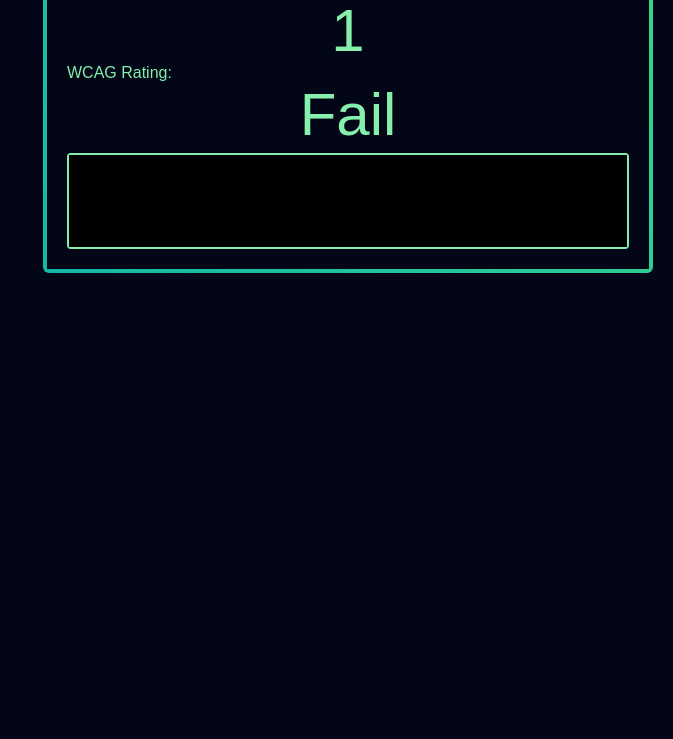
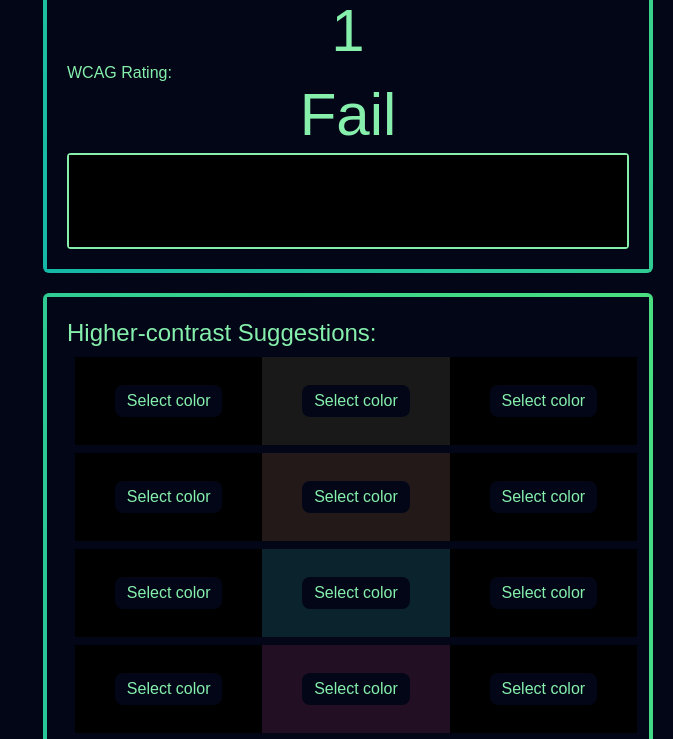
Before and after one commit to Hillary764/color-picker, a React (Vite) app: page /icons in a window 1280 px wide. Shown: the part 2000-2739 px from the top of the page, without its empty margins (607-1280 px from the left). Before the commit the page ends 2589 px from the top, so only its background shows below. Built offline with nearby package versions, Linux system fonts and the light colour scheme.

Commit message:
icon suggestions

```diff
--- a/src/Routes/Icons/Icons.tsx
+++ b/src/Routes/Icons/Icons.tsx
@@ -3,6 +3,8 @@ import Card from "../../components/Card/Card";
 import { RGBMap } from "../../components/ContrastPicker/ContrastPicker";
 import ColorSelector from "../../components/ColorSelector/ColorSelector";
 import RatioResult from "../../components/RatioResult/RatioResult";
+import IconSuggestions from "../../components/IconSuggestions/IconSuggestions";
+import { rgbToHex } from "../../utilities/rgbToHex";
 
 export default function IconsScreen() {
   const [bg, setBg] = useState("#000000");
@@ -174,6 +176,23 @@ export default function IconsScreen() {
               />
             </div>
           </Card>
+          <IconSuggestions
+            bgRGB={bgRGB}
+            strokeRGB={strokeRGB}
+            fillRGB={fillRGB}
+            setBg={(map) => {
+              setBgRGB(map);
+              setBg(rgbToHex(map.red, map.green, map.blue));
+            }}
+            setFill={(map) => {
+              setFillRGB(map);
+              setFill(rgbToHex(map.red, map.green, map.blue));
+            }}
+            setStroke={(map) => {
+              setStrokeRGB(map);
+              setStroke(rgbToHex(map.red, map.green, map.blue));
+            }}
+          />
         </div>
       </div>
     </>
--- a/src/components/Card/Card.tsx
+++ b/src/components/Card/Card.tsx
@@ -17,7 +17,7 @@ export default function Card({
              before:to-green-400 before:rounded-md
              ${className ?? ""}`}
     >
-      <div className="bg-slate-950 w-full z-20 h-full">{children}</div>
+      <div className="bg-slate-950 w-full z-20 h-full p-5">{children}</div>
     </div>
   );
 }
--- /dev/null
+++ b/src/components/ColorSwatch/ColorSwatch.tsx
@@ -0,0 +1,27 @@
+import { rgbToHex } from "../../utilities/rgbToHex";
+import { RGBMap } from "../ContrastPicker/ContrastPicker";
+
+interface Props {
+  setColor: () => void;
+  colorRgb: RGBMap;
+  className?: string;
+}
+
+export default function ColorSwatch({ setColor, colorRgb, className }: Props) {
+  return (
+    <div
+      className={`flex-1 p-4 flex justify-center items-center ${className}`}
+      style={{
+        backgroundColor: rgbToHex(colorRgb.red, colorRgb.green, colorRgb.blue),
+      }}
+    >
+      <button
+        onClick={setColor}
+        className="rounded-lg px-3 py-1 my-3 bg-slate-950"
+        type="button"
+      >
+        Select color
+      </button>
+    </div>
+  );
+}
--- a/src/components/GreaterContrast/GreaterContrast.tsx
+++ b/src/components/GreaterContrast/GreaterContrast.tsx
@@ -1,5 +1,6 @@
 import { suggestNewContrasts } from "../../utilities/contrastSuggestion";
-import { rgbToHex } from "../../utilities/rgbToHex";
+
+import ColorSwatch from "../ColorSwatch/ColorSwatch";
 import { RGBMap } from "../ContrastPicker/ContrastPicker";
 
 interface Props {
@@ -45,47 +46,18 @@ export default function GreaterContrast({ rgb1, rgb2, setValues }: Props) {
               key={`${option.rgb1.red}-${option.rgb1.green}-${option.rgb1.blue}-${index}`}
             >
               <div className="flex flex-row h-fit border-white border-2 ">
-                <div
-                  className="flex-1 p-4 flex justify-center items-center"
-                  style={{
-                    backgroundColor: rgbToHex(
-                      option.rgb1.red,
-                      option.rgb1.green,
-                      option.rgb1.blue
-                    ),
+                <ColorSwatch
+                  setColor={() => {
+                    setValues(option.rgb1, rgb2);
                   }}
-                >
-                  <button
-                    onClick={() => {
-                      setValues(option.rgb1, rgb2);
-                    }}
-                    className="rounded-lg px-3 py-1 my-3 bg-slate-950"
-                    type="button"
-                  >
-                    Select color
-                  </button>
-                </div>
-
-                <div
-                  className="flex-1 p-4   flex justify-center items-center"
-                  style={{
-                    backgroundColor: rgbToHex(
-                      option.rgb2.red,
-                      option.rgb2.green,
-                      option.rgb2.blue
-                    ),
+                  colorRgb={option.rgb1}
+                />
+                <ColorSwatch
+                  setColor={() => {
+                    setValues(rgb1, option.rgb2);
                   }}
-                >
-                  <button
-                    onClick={() => {
-                      setValues(rgb1, option.rgb2);
-                    }}
-                    className="rounded-lg px-3 py-1 my-3 bg-slate-950"
-                    type="button"
-                  >
-                    Select color
-                  </button>
-                </div>
+                  colorRgb={option.rgb2}
+                />
               </div>
             </div>
           );
--- /dev/null
+++ b/src/components/IconSuggestions/IconSuggestions.tsx
@@ -0,0 +1,111 @@
+import Card from "../Card/Card";
+import { RGBMap } from "../ContrastPicker/ContrastPicker";
+import {
+  IconContrastResults,
+  suggestIconContrasts,
+} from "../../utilities/contrastSuggestion";
+import ColorSwatch from "../ColorSwatch/ColorSwatch";
+
+interface Props {
+  bgRGB: RGBMap;
+  setBg: (map: RGBMap) => void;
+
+  strokeRGB: RGBMap;
+  setStroke: (map: RGBMap) => void;
+  fillRGB: RGBMap;
+  setFill: (map: RGBMap) => void;
+}
+
+export default function IconSuggestions({
+  bgRGB,
+  strokeRGB,
+  fillRGB,
+  setBg,
+  setStroke,
+  setFill,
+}: Props) {
+  //   const suggestions = suggestIconContrasts(bgRGB, strokeRGB, fillRGB);
+
+  const allSuggestions = (() => {
+    const finalSuggestions: IconContrastResults = {
+      bg: [],
+      stroke: [],
+      fill: [],
+    };
+
+    let currVals = {
+      bg: bgRGB,
+      stroke: strokeRGB,
+      fill: fillRGB,
+    };
+
+    for (let i = 0; i < 3; i++) {
+      const currSuggestions = suggestIconContrasts(
+        currVals.bg,
+        currVals.stroke,
+        currVals.fill
+      );
+
+      finalSuggestions.bg.push(...currSuggestions.bg);
+      finalSuggestions.stroke.push(...currSuggestions.stroke);
+      finalSuggestions.fill.push(...currSuggestions.fill);
+
+      currVals = {
+        bg: currSuggestions.bg[0],
+        stroke: currSuggestions.stroke[0],
+        fill: currSuggestions.fill[0],
+      };
+    }
+
+    return finalSuggestions;
+  })();
+
+  const maxCount = Math.min(
+    allSuggestions.bg.length,
+    allSuggestions.fill.length,
+    allSuggestions.stroke.length
+  );
+
+  const suggestionsMap = (() => {
+    const itemsMap: JSX.Element[] = [];
+
+    for (let i = 0; i < maxCount; i++) {
+      itemsMap.push(
+        <div
+          className="w-full m-2 grid grid-cols-3"
+          key={`suggestion-colors-${i}-${allSuggestions.bg[i].blue}`}
+        >
+          <ColorSwatch
+            setColor={() => {
+              setBg(allSuggestions.bg[i]);
+            }}
+            colorRgb={allSuggestions.bg[i]}
+          />
+
+          <ColorSwatch
+            setColor={() => {
+              setStroke(allSuggestions.stroke[i]);
+            }}
+            colorRgb={allSuggestions.stroke[i]}
+          />
+
+          <ColorSwatch
+            setColor={() => {
+              setFill(allSuggestions.fill[i]);
+            }}
+            colorRgb={allSuggestions.fill[i]}
+          />
+        </div>
+      );
+    }
+
+    return itemsMap;
+  })();
+
+  return (
+    <Card className="mt-5">
+      <h2 className="text-2xl">Higher-contrast Suggestions:</h2>
+      <div>{suggestionsMap}</div>
+    </Card>
+  );
+}
--- a/src/utilities/contrastSuggestion.ts
+++ b/src/utilities/contrastSuggestion.ts
@@ -94,3 +94,40 @@ export function suggestNewContrasts(rgb1: RGBMap, rgb2: RGBMap) {
     } as NewContrastResults;
   }
 }
+
+export interface IconContrastResults {
+  bg: RGBMap[];
+  stroke: RGBMap[];
+  fill: RGBMap[];
+}
+
+export function suggestIconContrasts(
+  bgRGB: RGBMap,
+  strokeRGB: RGBMap,
+  fillRGB: RGBMap
+): IconContrastResults {
+  const bgLum = luminance(bgRGB.red, bgRGB.green, bgRGB.blue);
+
+  const strokeLum = luminance(strokeRGB.red, strokeRGB.green, strokeRGB.blue);
+
+  if (bgLum > strokeLum) {
+    // background is brighter
+    const newBG = suggestLighter(bgRGB);
+    const newStroke = suggestDarker(strokeRGB);
+    const newFill = suggestLighter(fillRGB);
+
+    return {
+      bg: newBG,
+      stroke: newStroke,
+      fill: newFill,
+    };
+  } else {
+    // stroke is brighter
+
+    return {
+      bg: suggestDarker(bgRGB),
+      stroke: suggestLighter(strokeRGB),
+      fill: suggestDarker(fillRGB),
+    };
+  }
+}
```
